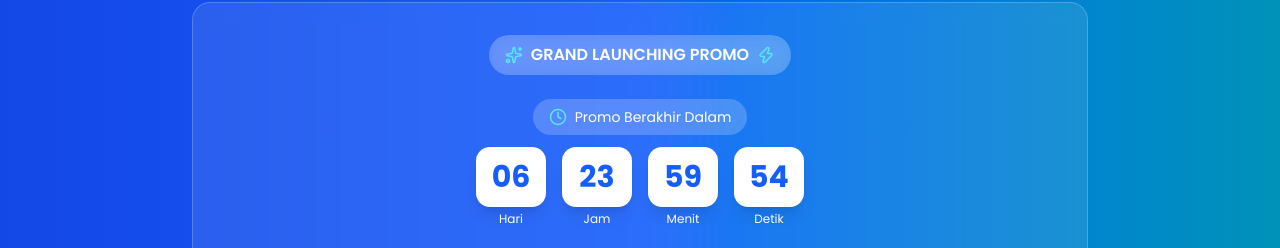
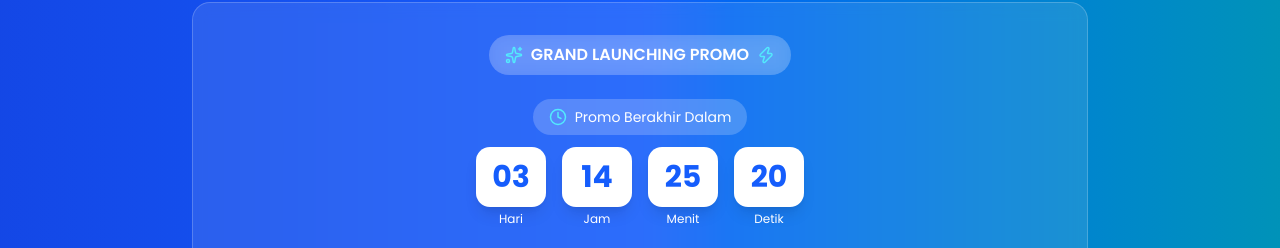
Before and after one commit to dekaroyanto/nerative, a Next.js app: page / in a window 1280 px wide. Shown: the part 3165-3413 px from the top of the page. Built offline with nearby package versions, Linux system fonts and the light colour scheme.

Commit message:
[FIX] Timer

```diff
--- a/src/components/SimplePromo.jsx
+++ b/src/components/SimplePromo.jsx
@@ -1,4 +1,4 @@
-// components/SimplePromo.jsx (Versi Biru)
+// components/SimplePromo.jsx (Versi Reset Otomatis 7 Hari - Launching 27 April 2026)
 "use client";
 import { motion } from "framer-motion";
 import { Gift, ArrowRight, Sparkles, Clock, Zap } from "lucide-react";
@@ -6,40 +6,45 @@ import { useState, useEffect } from "react";
 
 const SimplePromo = () => {
   const [timeLeft, setTimeLeft] = useState({
-    days: 7,
+    days: 0,
     hours: 0,
     minutes: 0,
     seconds: 0,
   });
 
   useEffect(() => {
-    // Hitung target date dari localStorage atau buat baru
-    const getTargetDate = () => {
-      let targetDate = localStorage.getItem("promo_target_date");
+    // Fungsi untuk mendapatkan target date berikutnya (setiap 7 hari)
+    const getNextTargetDate = () => {
+      const now = new Date();
+      // Tanggal launching promo: 27 April 2026
+      const startDate = new Date("2026-04-27T00:00:00");
+      const cycleDays = 7;
 
-      if (!targetDate) {
-        // Buat target date 7 hari dari sekarang
-        const newTarget = new Date();
-        newTarget.setDate(newTarget.getDate() + 7);
-        targetDate = newTarget.toISOString();
-        localStorage.setItem("promo_target_date", targetDate);
-      }
+      // Hitung sudah berapa hari dari startDate
+      const diffDays = Math.floor((now - startDate) / (1000 * 60 * 60 * 24));
+      const cyclesPassed = Math.floor(diffDays / cycleDays);
 
-      return new Date(targetDate);
+      // Target date = startDate + (cyclesPassed + 1) * cycleDays
+      const nextTarget = new Date(startDate);
+      nextTarget.setDate(startDate.getDate() + (cyclesPassed + 1) * cycleDays);
+      nextTarget.setHours(23, 59, 59, 999);
+
+      return nextTarget;
     };
 
     const updateTimer = () => {
       const now = new Date();
-      let targetDate = getTargetDate();
+      let targetDate = getNextTargetDate();
       let difference = targetDate - now;
 
-      // Jika waktu habis, reset ke 7 hari lagi
       if (difference <= 0) {
-        const newTarget = new Date();
-        newTarget.setDate(newTarget.getDate() + 7);
-        localStorage.setItem("promo_target_date", newTarget.toISOString());
-        targetDate = newTarget;
-        difference = targetDate - now;
+        setTimeLeft({
+          days: 0,
+          hours: 0,
+          minutes: 0,
+          seconds: 0,
+        });
+        return;
       }
 
       setTimeLeft({
```
